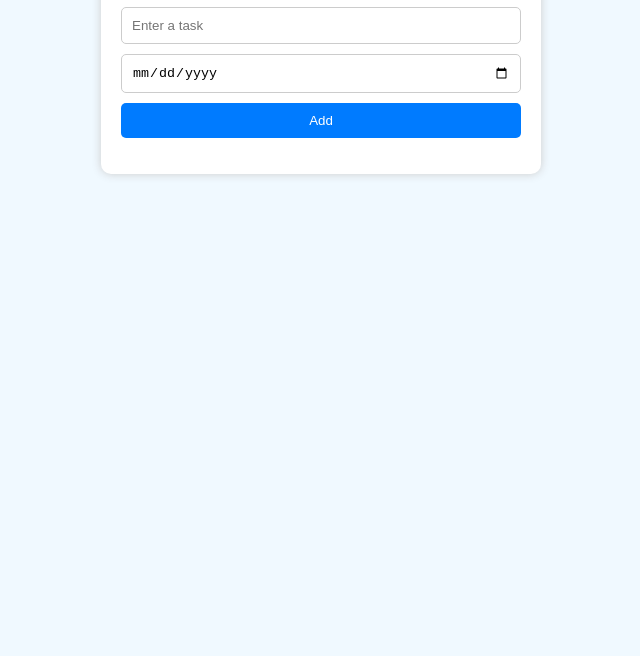
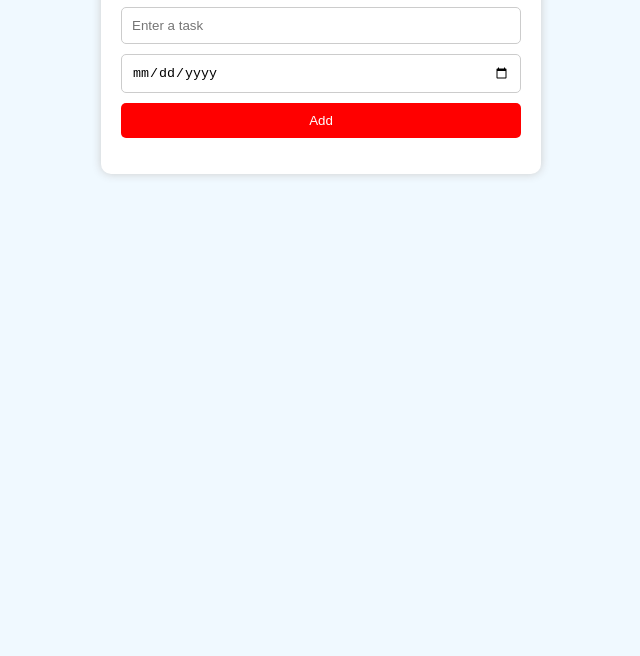
Before and after one commit to JwalithaKumar/Todo_Automate, a plain HTML site: page index.html in a window 1280 px wide. Shown: the part 144-800 px from the top of the page, without its empty margins (319-959 px from the left). Drawn offline with Linux system fonts and the light colour scheme.

Commit message:
Button Color

```diff
--- a/style.css
+++ b/style.css
@@ -33,7 +33,7 @@ input[type="text"], input[type="date"] {
 
 button {
   padding: 10px;
-  background-color: #007bff;
+  background-color: #FF0000;
   border: none;
   color: white;
   border-radius: 5px;
```
